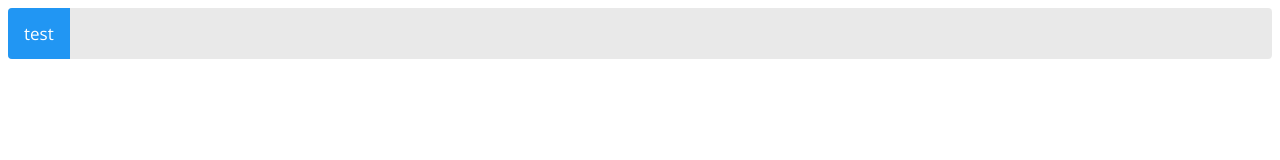
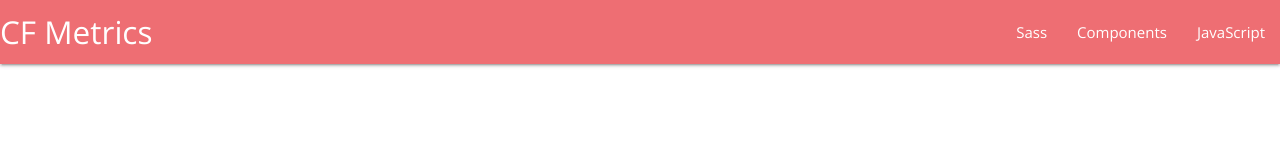
Before and after one commit to cloudfoundry-community/cf-api-to-csv, a plain HTML site: page static/index.html in a window 1280 px wide. Drawn offline with nearby package versions, Linux system fonts and the light colour scheme.

Commit message:
web pretties

```diff
--- a/static/index.html
+++ b/static/index.html
@@ -1,20 +1,30 @@
 <!DOCTYPE html>
 <html>
-    <link href="https://fonts.googleapis.com/icon?family=Material+Icons" rel="stylesheet">
-    <link href="https://fonts.googleapis.com/css?family=Open+Sans:400,600" rel="stylesheet">
+  <link href="https://fonts.googleapis.com/icon?family=Material+Icons" rel="stylesheet">
+  <link href="https://fonts.googleapis.com/css?family=Open+Sans:400,600" rel="stylesheet">
+  <link rel="stylesheet" href="https://cdnjs.cloudflare.com/ajax/libs/materialize/1.0.0-beta/css/materialize.min.css">
 <head>
-<title>CF Data Endpoints</title>
+<title>CF Metrics</title>
 <link rel="stylesheet" type="text/css" href="styles.css">
 </head>
 <body>
-<script type="text/javascript" src="https://ajax.googleapis.com/ajax/libs/jquery/3.3.1/jquery.min.js"></script>
-  <script type="text/javascript" src="scripts.js"></script>
+    <nav>
+        <div class="nav-wrapper">
+          <a href="#" class="brand-logo">CF Metrics</a>
+          <ul id="nav-mobile" class="right hide-on-med-and-down">
+            <li><a href="sass.html">Sass</a></li>
+            <li><a href="badges.html">Components</a></li>
+            <li><a href="collapsible.html">JavaScript</a></li>
+          </ul>
+        </div>
+      </nav>
 
-  <div class="topnav v-center-parent">
-    <a class="active">test</a>
+  <div class="container">
   </div>
 
-  <ul id="card-list" class="flex-container">
-  </ul>
+<!-- Compiled and minified JavaScript -->
+<script src="https://cdnjs.cloudflare.com/ajax/libs/materialize/1.0.0-beta/js/materialize.min.js"></script>
+<script type="text/javascript" src="https://ajax.googleapis.com/ajax/libs/jquery/3.3.1/jquery.min.js"></script>
+<script type="text/javascript" src="scripts.js"></script>
 </body>
 </html>
```
